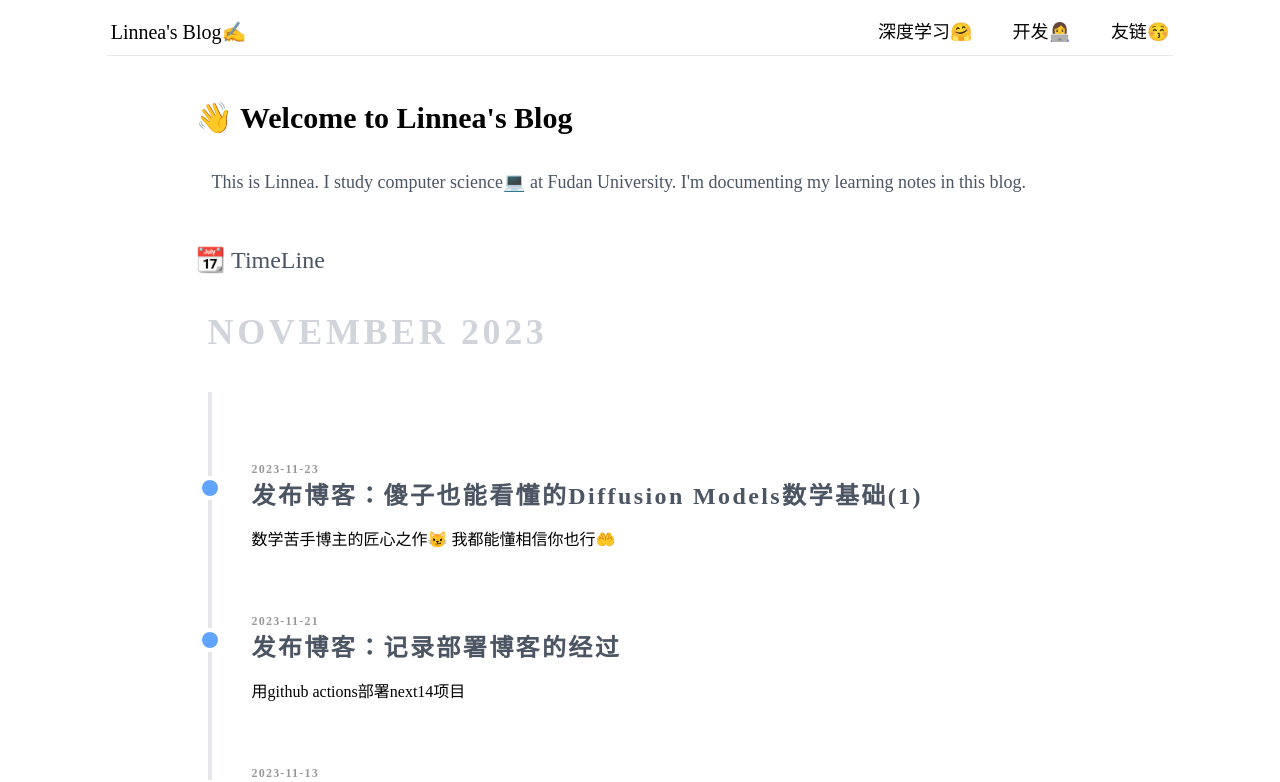
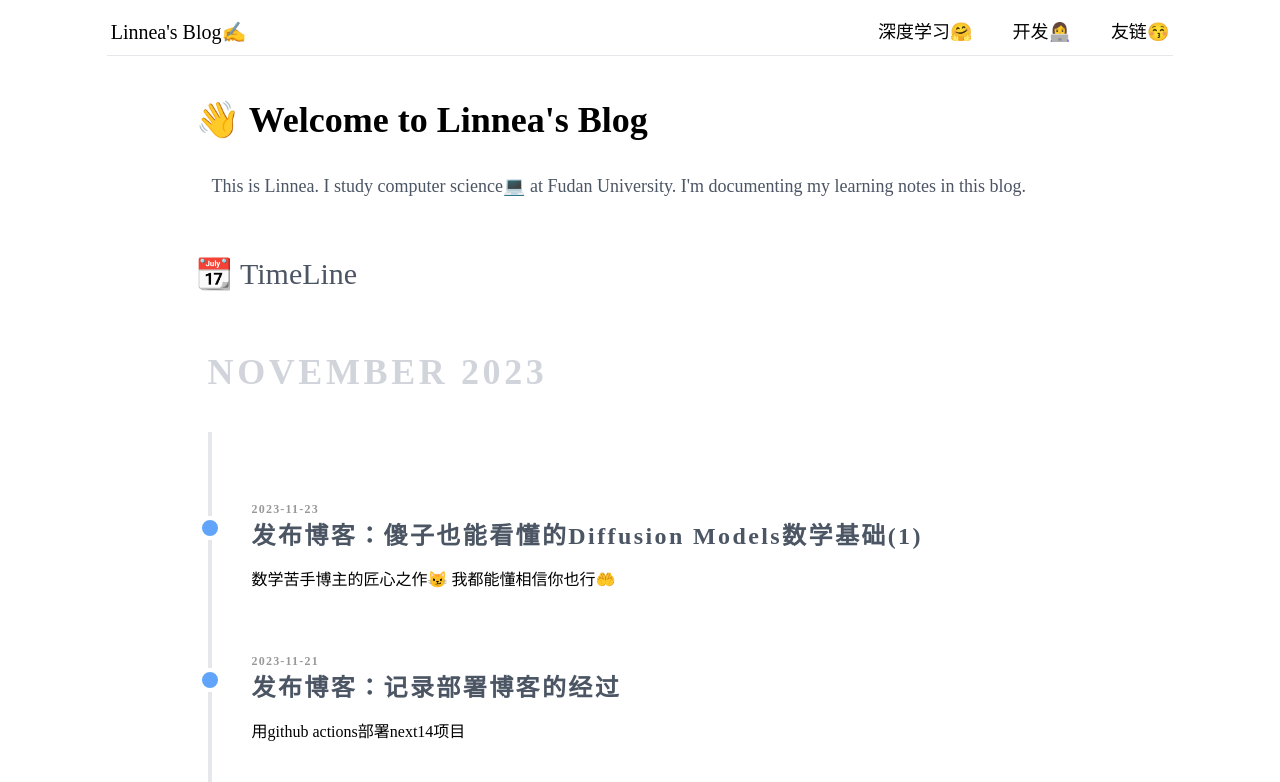
Before and after one commit to Linn3a/blog, a Next.js app: page / in a window 1280 px wide. Shown: the top 782 px of the page. Built offline with nearby package versions, Linux system fonts and the light colour scheme.

Commit message:
feat:art:: modify some style

```diff
--- a/components/TimeLine.tsx
+++ b/components/TimeLine.tsx
@@ -85,7 +85,7 @@ const  TimeLine = (props:{
 
 
         <div className="flex flex-col items-center justify-center mb-20">
-            <div className="w-5/6 m-auto text-gray-600 text-2xl mt-8 mb-2 self-start">
+            <div className="w-5/6 m-auto text-gray-600 text-3xl mt-10 mb-8 self-start">
             📆 TimeLine
             </div>
             {events?.map(([month, event]) =>
--- a/src/app/page.tsx
+++ b/src/app/page.tsx
@@ -14,7 +14,7 @@ export default function Home() {
     <div className='w-full
     '>
       <div className='w-5/6 m-auto '>
-        <div className='text-3xl font-bold mt-6 mb-8'>
+        <div className='text-4xl font-bold mt-6 mb-8'>
       👋 Welcome to Linnea's Blog
       </div>
       <div className='text-lg text-gray-600 m-4'>
```
